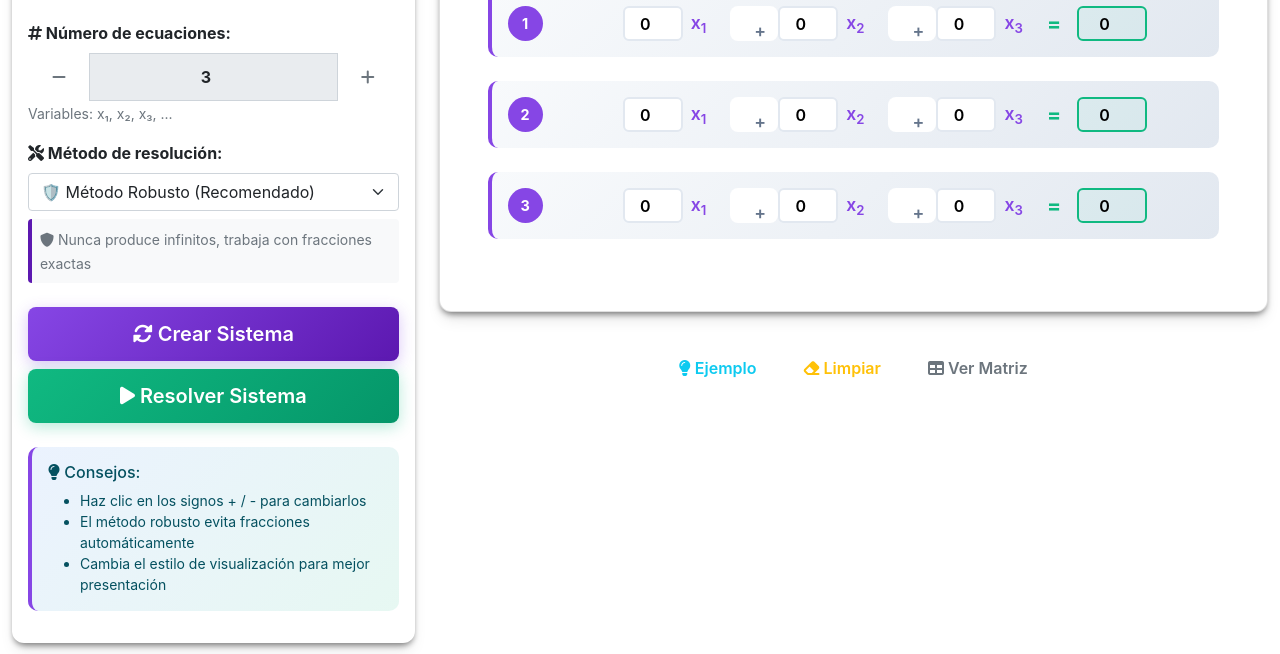
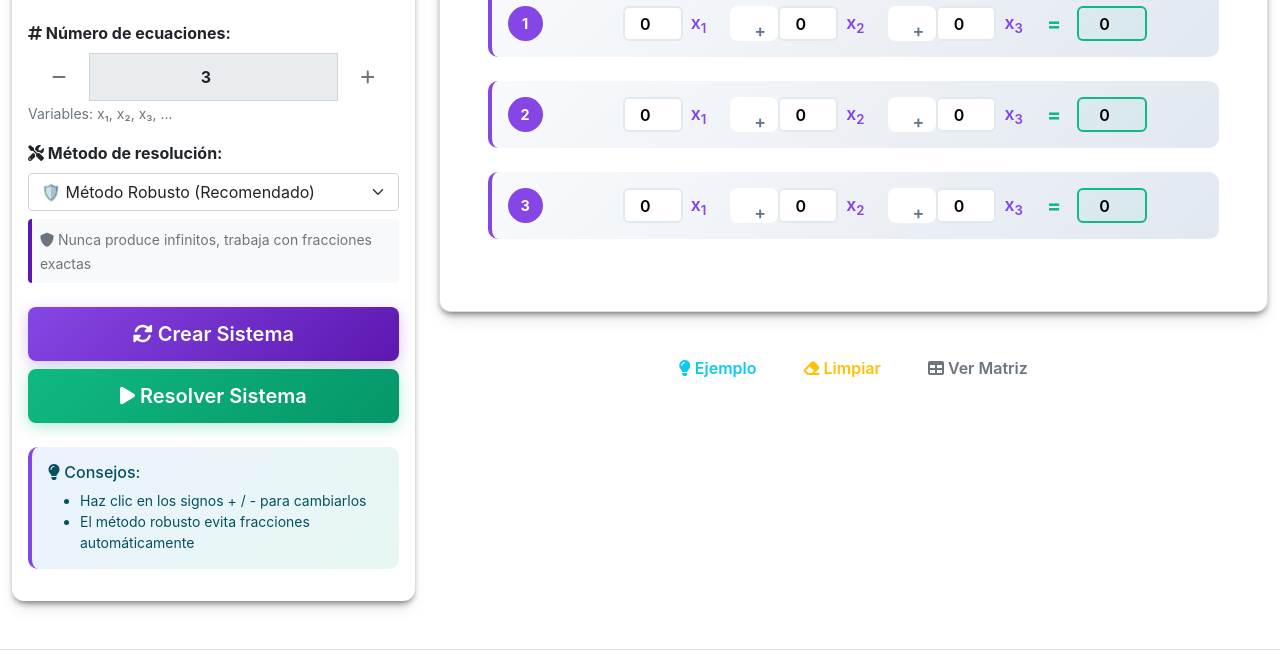
Before and after one commit to ImGaburel/G-J-Calc, a plain HTML site: page index.html in a window 1280 px wide. Shown: the part 417-1071 px from the top of the page. Drawn offline with nearby package versions, Linux system fonts and the light colour scheme.

Commit message:
Se eliminó un texto de ayuda

```diff
--- a/index.html
+++ b/index.html
@@ -117,7 +117,6 @@
                                 <ul class="mb-0 small">
                                     <li>Haz clic en los signos + / - para cambiarlos</li>
                                     <li>El método robusto evita fracciones automáticamente</li>
-                                    <li>Cambia el estilo de visualización para mejor presentación</li>
                                 </ul>
                             </div>
                         </div>
```
